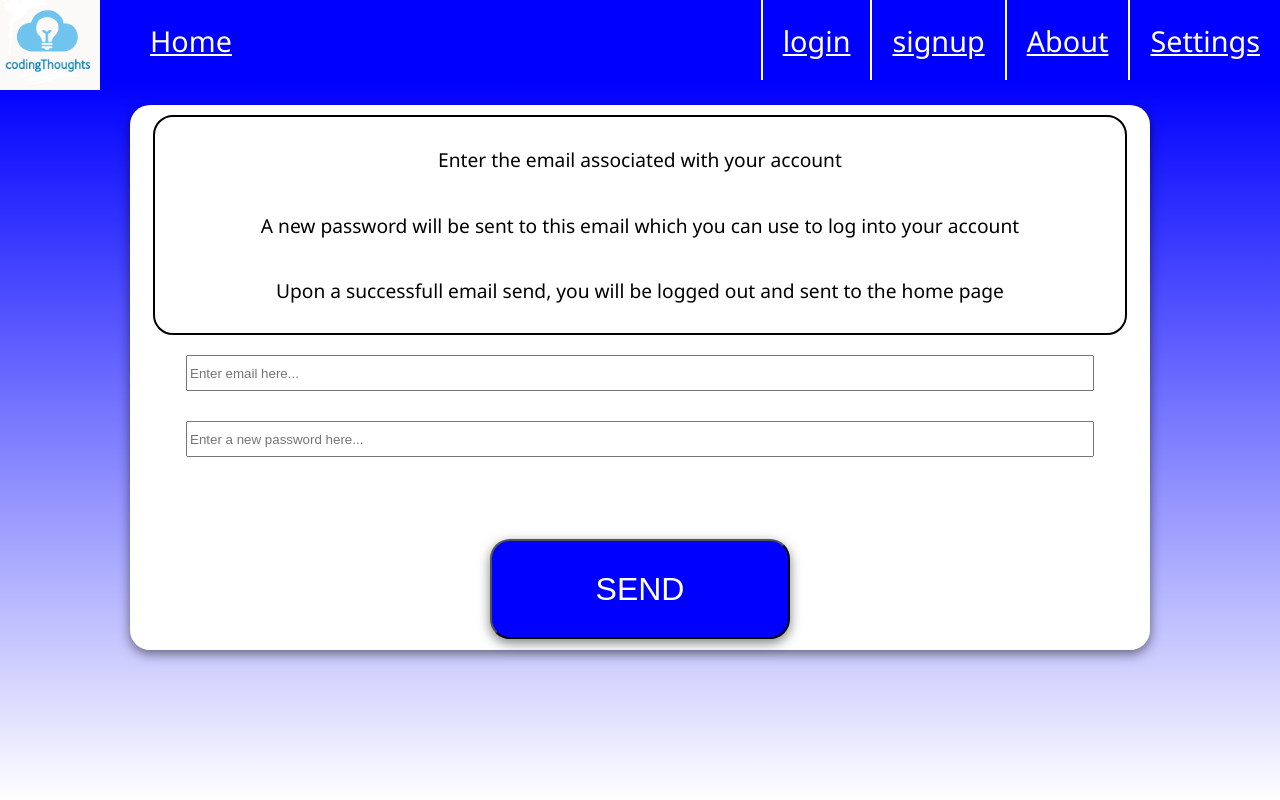
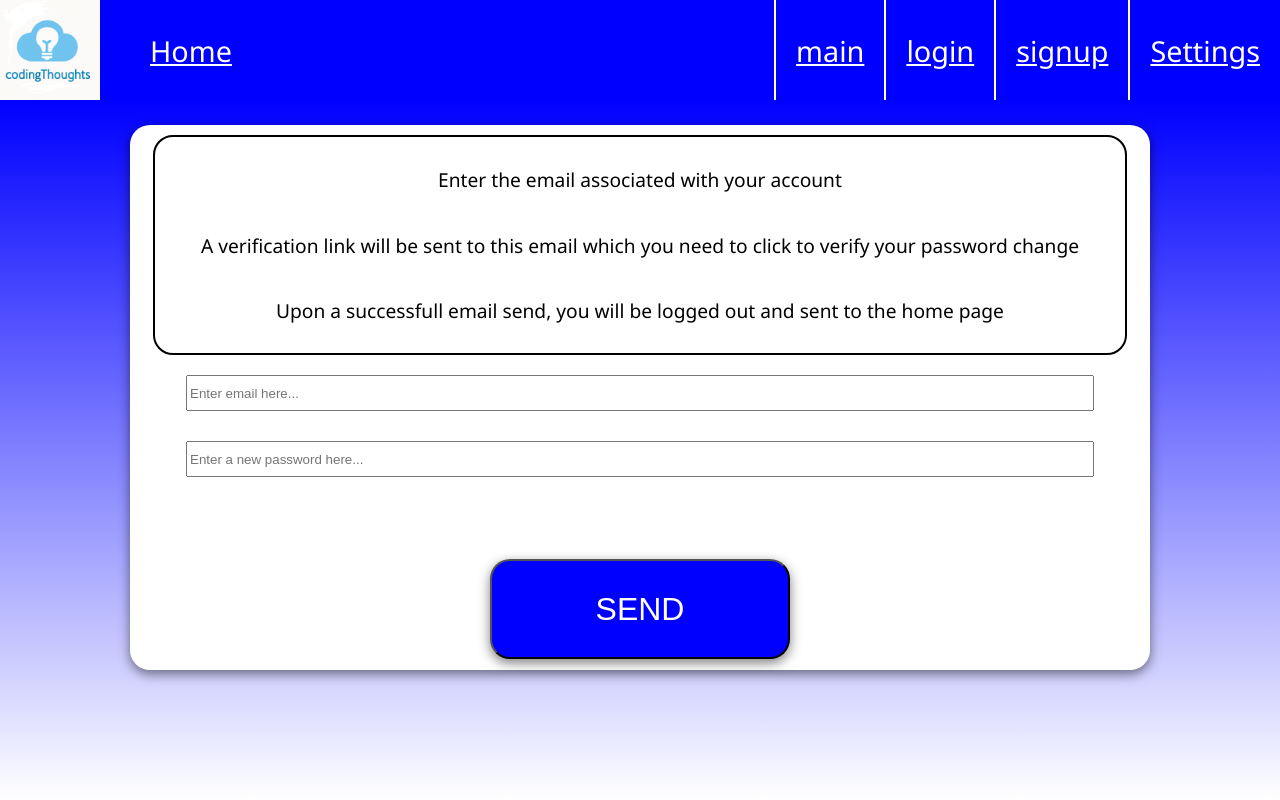
Before and after one commit to DavidSietko/codingThoughts, a Next.js app in the folder codingthoughts/: page /password-change in a window 1280 px wide. Built offline with nearby package versions, Linux system fonts and the light colour scheme.

Commit message:
added main route to navbar and changed email sender name in automated email sending

```diff
--- a/codingthoughts/src/app/api/update/email/route.ts
+++ b/codingthoughts/src/app/api/update/email/route.ts
@@ -72,7 +72,7 @@ export async function POST(req: Request) {
 
     try {
         const { data, error } = await resend.emails.send({
-            from: 'mypuzzle12@smtp.greenweb.ie',
+            from: 'CodingThoughts@smtp.greenweb.ie',
             to: [newEmail],
             subject: 'Email Change',
             react: VerifyEmail({ username: token.user.username, verifyUrl: verifyUrl}) as ReactElement,
--- a/codingthoughts/src/app/api/update/password/route.ts
+++ b/codingthoughts/src/app/api/update/password/route.ts
@@ -51,7 +51,7 @@ export async function POST(req: Request) {
     // send the verification email
     try {
         const {error} = await resend.emails.send({
-            from: 'mypuzzle12@smtp.greenweb.ie',
+            from: `CodingThoughts@smtp.greenweb.ie`,
             to: [email],
             subject: 'Password Reset',
             react: PasswordChangeEmail({ verifyUrl: verifyUrl}) as ReactElement,
--- a/codingthoughts/src/app/globals.css
+++ b/codingthoughts/src/app/globals.css
@@ -25,7 +25,7 @@ input:hover {
   --main: blue;
   --secondary: white;
 
-  --navbar-height: 80px;
+  --navbar-height: 100px;
 
   --width: 100vw;
   --height: calc(100dvh - var(--navbar-height));
--- a/codingthoughts/src/components/Navbar/Navbar.tsx
+++ b/codingthoughts/src/components/Navbar/Navbar.tsx
@@ -2,7 +2,7 @@ import styles from "./Navbar.module.css";
 import Image from 'next/image';
 
 export default function Navbar() {
-    let list: string[] = ["login", "signup", "About", "Settings"];
+    let list: string[] = ["main", "login", "signup", "Settings"];
     return (
         <div className={styles.container}>
             <div className={styles.left}>
--- a/codingthoughts/src/components/form/PasswordChangeForm.tsx
+++ b/codingthoughts/src/components/form/PasswordChangeForm.tsx
@@ -54,7 +54,7 @@ export default function PasswordChangeForm() {
         <form className={styles.container}>
             <div className={styles.text}>
                 <p>Enter the email associated with your account</p>
-                <p>A new password will be sent to this email which you can use to log into your account</p>
+                <p>A verification link will be sent to this email which you need to click to verify your password change</p>
                 <p>Upon a successfull email send, you will be logged out and sent to the home page</p>
             </div>
             <div className={styles.inputs}>
```
